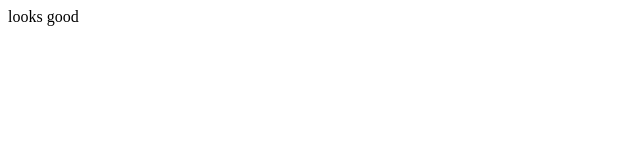
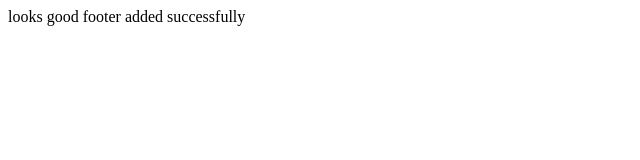
Before and after one commit to RajibBLAZE/GitTraining, a plain HTML site: page index.html in a window 1280 px wide. Shown: the whole page, without its empty margins (0-640 px from the left). Drawn offline with Linux system fonts and the light colour scheme.

Commit message:
add footer index file in master

```diff
--- a/index.html
+++ b/index.html
@@ -7,5 +7,6 @@
 </head>
 <body>
     looks good
+    footer added successfully
 </body>
 </html>
```
